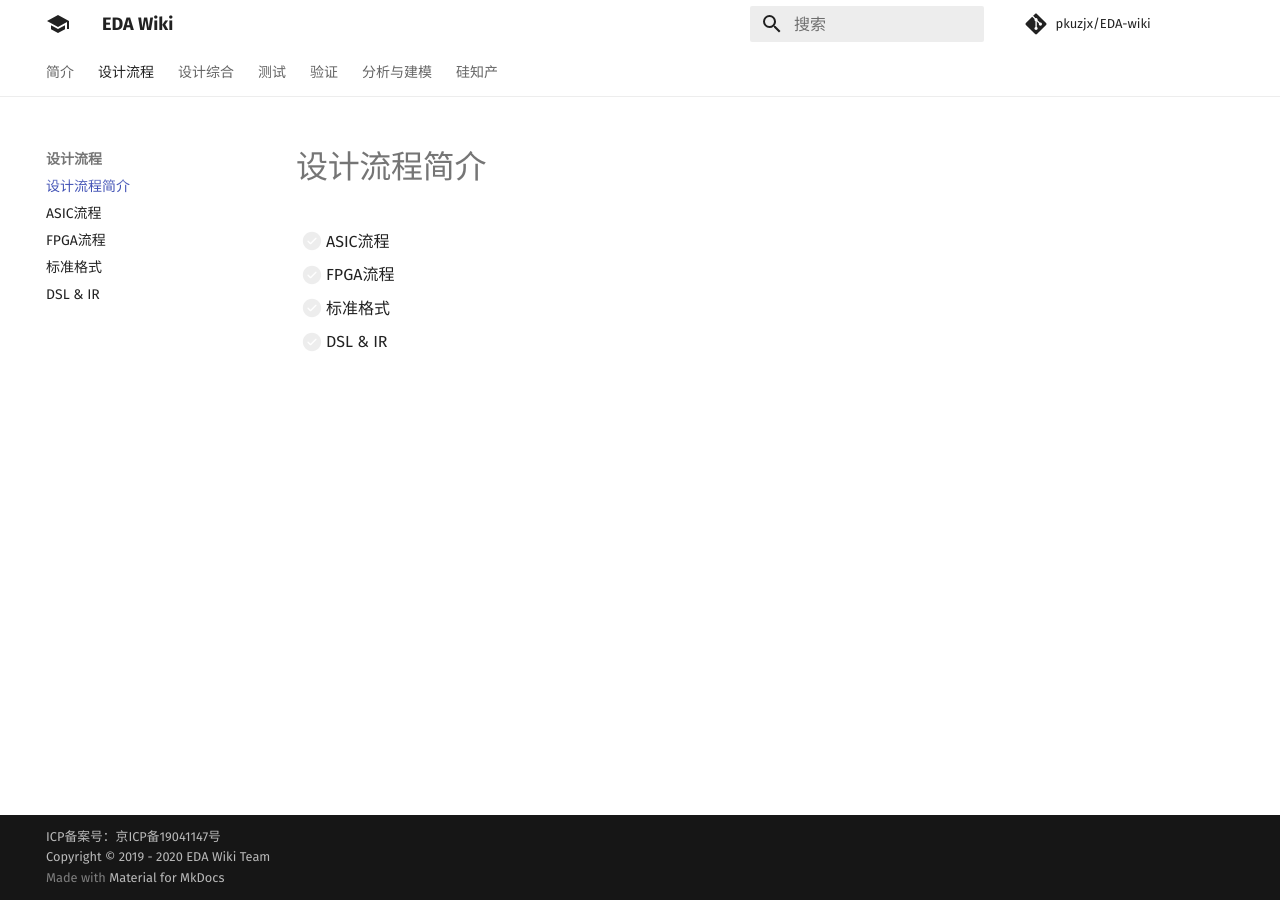
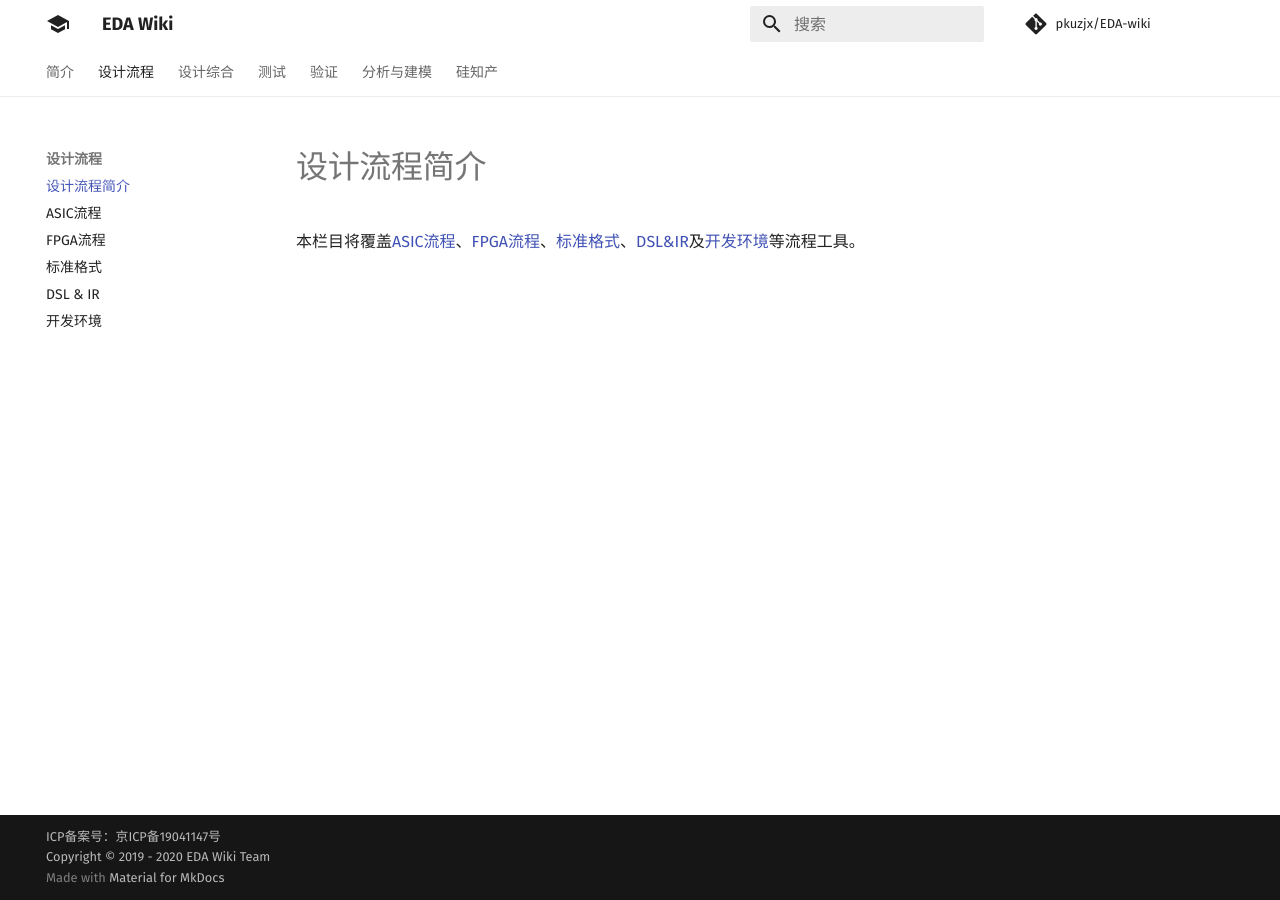
Before and after one commit to daitoto/EDA-wiki, an MkDocs documentation site: the page built from docs/flow/index.md, in a window 1280 px wide. Built offline with MkDocs 1.6.1 and Material for MkDocs 9.7.7, drawn with Linux system fonts in a browser that asks for light colours; comment, search, counter and statistics services are not loaded.

Commit message:
Add docs/flow/ide.md

```diff
--- a/docs/flow/index.md
+++ b/docs/flow/index.md
@@ -1,4 +1 @@
-- [ ] ASIC流程
-- [ ] FPGA流程
-- [ ] 标准格式
-- [ ] DSL & IR
+本栏目将覆盖[ASIC流程](asic.md)、[FPGA流程](fpga.md)、[标准格式](standard.md)、[DSL&IR](dsl.md)及[开发环境](ide.md)等流程工具。
--- a/mkdocs.yml
+++ b/mkdocs.yml
@@ -31,6 +31,7 @@ nav:
     - FPGA流程: flow/fpga.md
     - 标准格式: flow/standard.md
     - DSL & IR: flow/dsl.md
+    - 开发环境: flow/ide.md
 
   - 设计综合:
     - 设计综合简介: synthesis/index.md
```
Also changed, not shown: docs/flow/ide.md (added, +6 -0 lines).
